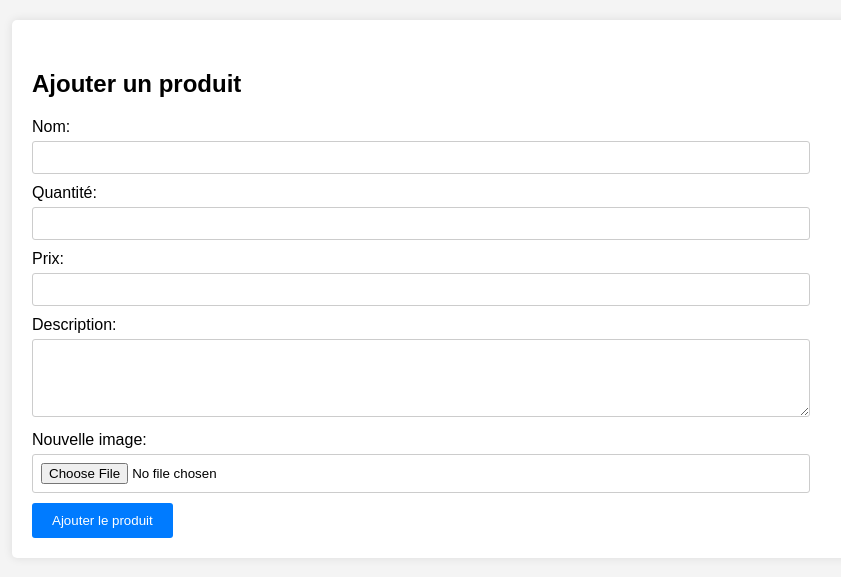
After one commit to WalidOUARRAD/projet1_ouarrad_walid, a PHP site: page /ajoute.php in a window 1280 px wide. The commit adds this page. Shown: the top 577 px of the page, without its empty margins (208-1049 px from the left). Run offline with PHP 8.4, Linux system fonts and the light colour scheme.

Commit message:
ajoute de code html et css

```diff
--- /dev/null
+++ b/ajoute.php
@@ -0,0 +1,87 @@
+
+<!DOCTYPE html>
+<html lang="fr">
+
+<head>
+    <style>
+        body {
+            font-family: Arial, sans-serif;
+            background-color: #f4f4f4;
+            margin: 0;
+            padding: 20px;
+        }
+
+        .container {
+            max-width: 800px;
+            margin: 0 auto;
+            background-color: #fff;
+            padding: 20px;
+            border-radius: 5px;
+            box-shadow: 0 0 10px rgba(0, 0, 0, 0.1);
+        }
+
+        h2 {
+            margin-top: 30px;
+        }
+
+        label {
+            display: block;
+            margin-bottom: 5px;
+        }
+
+        input[type="text"],
+        input[type="number"],
+        textarea,
+        select,
+        input[type="file"] {
+            width: calc(100% - 22px);
+            padding: 8px;
+            margin-bottom: 10px;
+            border-radius: 3px;
+            border: 1px solid #ccc;
+            box-sizing: border-box;
+        }
+
+        input[type="submit"] {
+            background-color: #007bff;
+            color: #fff;
+            border: none;
+            padding: 10px 20px;
+            border-radius: 3px;
+            cursor: pointer;
+        }
+
+        input[type="submit"]:hover {
+            background-color: #0056b3;
+        }
+    </style>
+</head>
+
+<body>
+    <div class="container">
+        <h2>Ajouter un produit</h2>
+        <form method="post" action="gestion_produit.php" enctype="multipart/form-data">
+    <label for="newName">Nom:</label>
+    <input type="text" name="newName" required>
+
+    <label for="newQuantite">Quantité:</label>
+    <input type="number" name="newQuantite" required>
+
+    <label for="newPrix">Prix:</label>
+    <input type="text" name="newPrix" required>
+
+    <label for="newDescription">Description:</label>
+    <textarea name="newDescription" rows="4"></textarea>
+
+
+    <label for="newImage">Nouvelle image:</label>
+    <input type="file" name="newImage" accept="image/*" required>
+
+    <input type="hidden" name="action" value="ajouter">
+    <input type="submit" value="Ajouter le produit">
+</form>
+
+    </div>
+</body>
+
+</html>
--- a/login.php
+++ b/login.php
@@ -1,3 +1,6 @@
+<?php
+require('header.php');
+?>
 <h2>Se connecter</h2>
 <a href="../">Accueil</a>
 <a href="signup.php">S'enregistrer</a>
--- a/signup.php
+++ b/signup.php
@@ -1,3 +1,6 @@
+<?php
+require('header.php');
+?>
 <h2>S'enregistrer</h2>
 <a href="../">Accueil</a>
 
```
Also changed, not shown: header.php (+21 -58 lines), index.php (+36 -0 lines).
